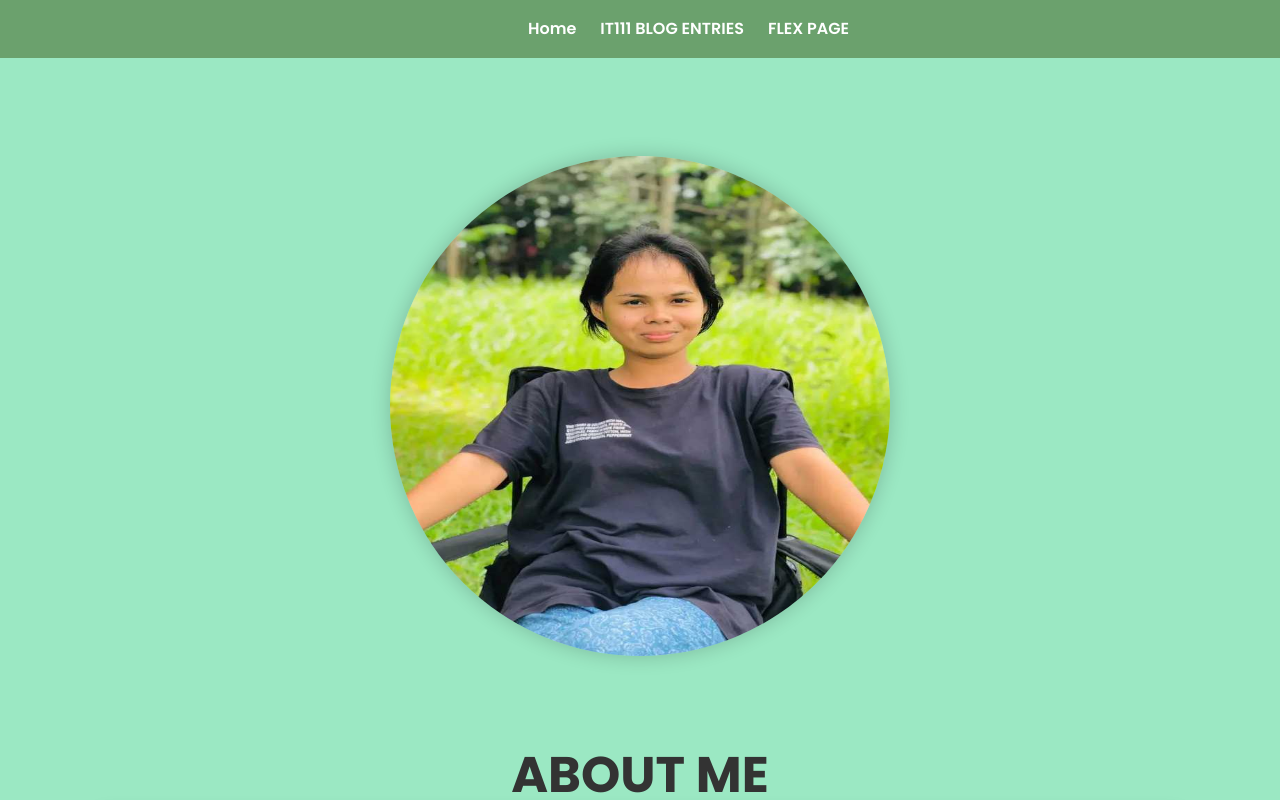
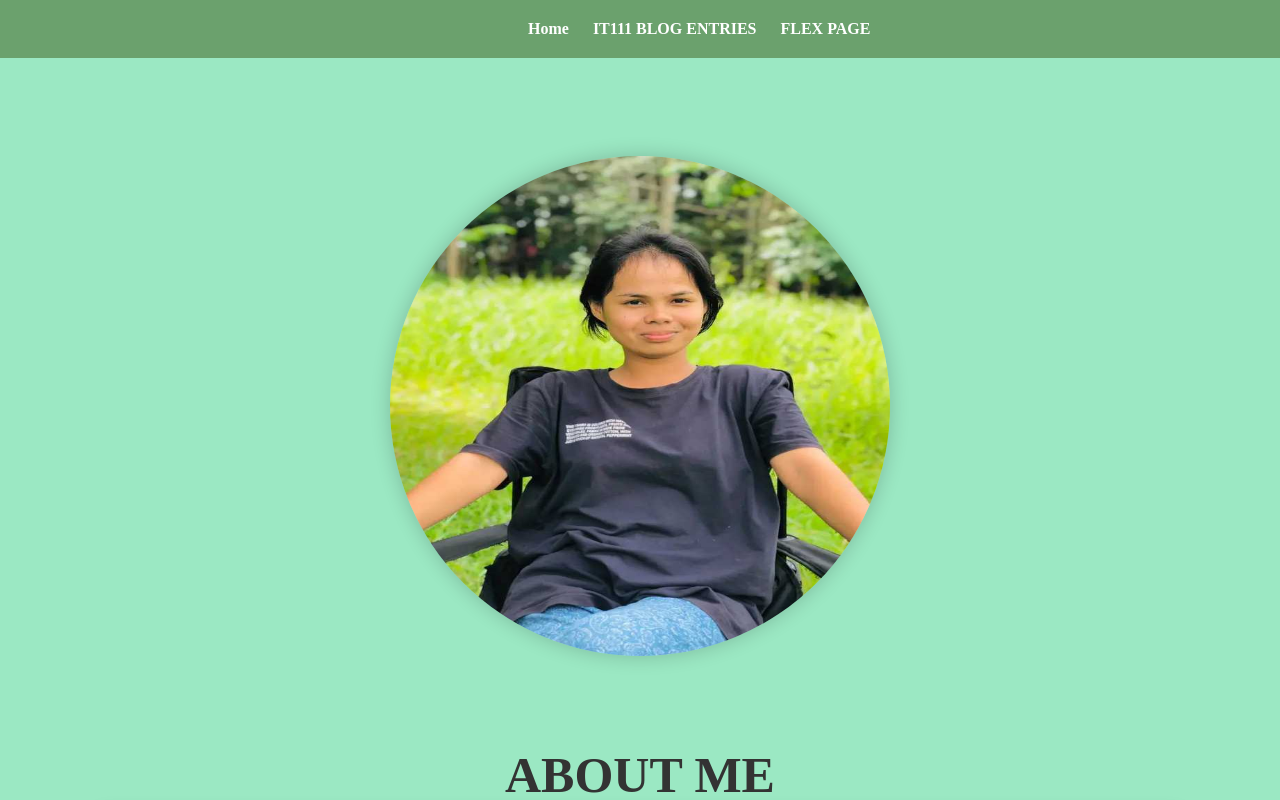
Before and after one commit to DanicaPahanggin/DanicaPahanggin.github.io, a plain HTML site: page index.html in a window 1280 px wide. Shown: the top 800 px of the page. Drawn offline with nearby package versions, Linux system fonts and the light colour scheme.

Commit message:
Update index.html

```diff
--- a/index.html
+++ b/index.html
@@ -19,7 +19,7 @@
         }
 
         body {
-            font-family: 'Poppins', sans-serif;
+            font-family: 'Times New Roman', sans-serif;
             color: #333;
             line-height: 1.6;
         }
```
